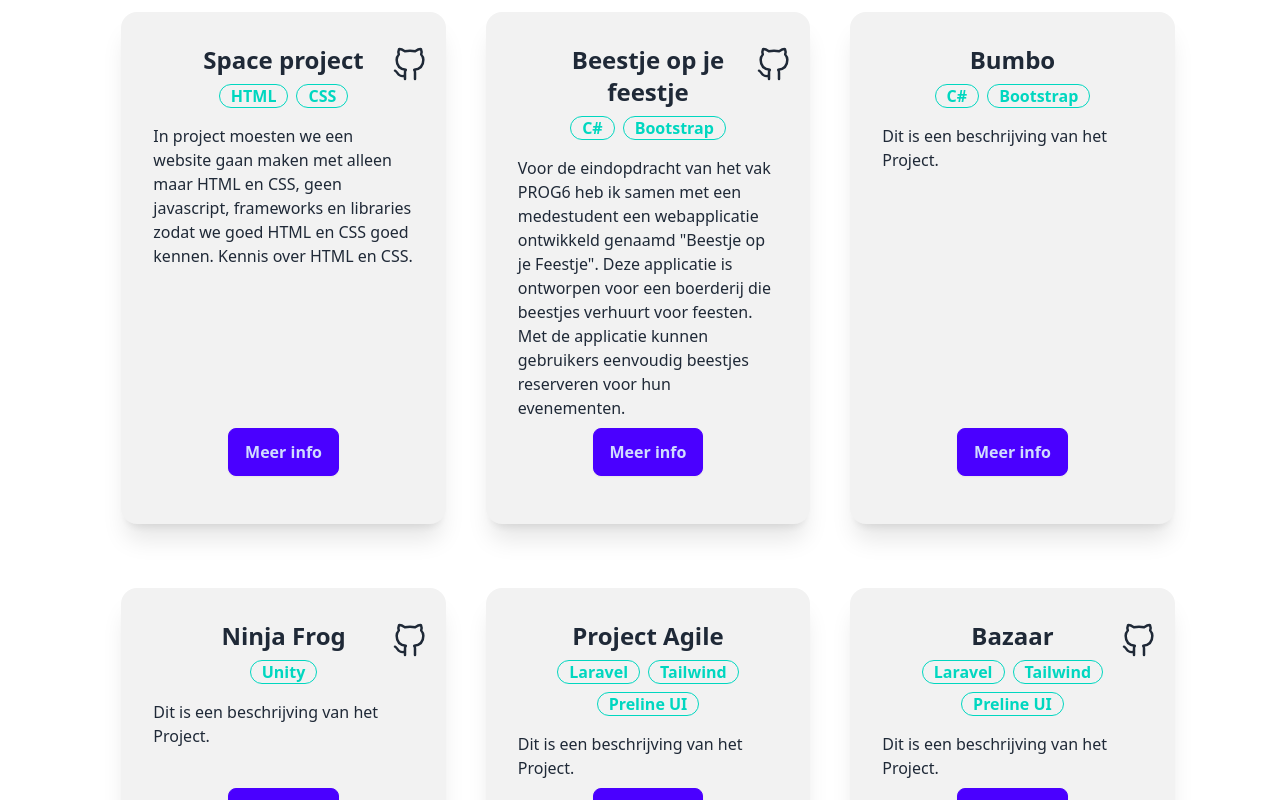
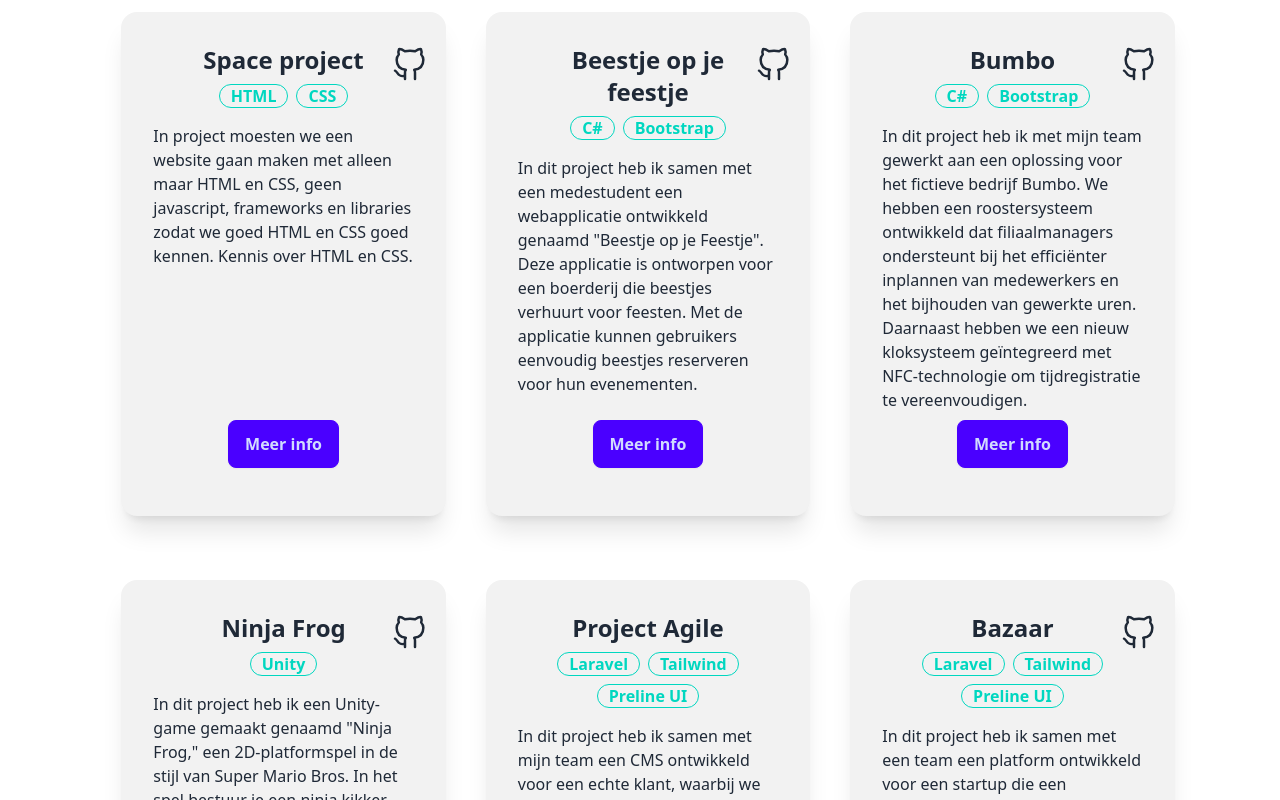
Before and after one commit to Luuk0510/luuk0510.github.io, a Vue app: page /avans in a window 1280 px wide. Shown: the part 700-1500 px from the top of the page. Built offline with nearby package versions, Linux system fonts and the light colour scheme.

Commit message:
add: project text

```diff
--- a/src/views/avans/Avans.vue
+++ b/src/views/avans/Avans.vue
@@ -13,35 +13,36 @@ const projects = ref([
     {
         title: 'Beestje op je feestje',
         badges: ['C#', 'Bootstrap'],
-        description: 'Voor de eindopdracht van het vak PROG6 heb ik samen met een medestudent een webapplicatie ontwikkeld genaamd "Beestje op je Feestje". Deze applicatie is ontworpen voor een boerderij die beestjes verhuurt voor feesten. Met de applicatie kunnen gebruikers eenvoudig beestjes reserveren voor hun evenementen.',
+        description: 'In dit project heb ik samen met een medestudent een webapplicatie ontwikkeld genaamd "Beestje op je Feestje". Deze applicatie is ontworpen voor een boerderij die beestjes verhuurt voor feesten. Met de applicatie kunnen gebruikers eenvoudig beestjes reserveren voor hun evenementen.',
         link: 'https://github.com/Luuk0510/beestje-op-je-feestje'
     },
     {
         title: 'Bumbo',
         badges: ['C#', 'Bootstrap'],
-        description: 'Dit is een beschrijving van het Project.',
+        description: 'In dit project heb ik met mijn team gewerkt aan een oplossing voor het fictieve bedrijf Bumbo. We hebben een roostersysteem ontwikkeld dat filiaalmanagers ondersteunt bij het efficiënter inplannen van medewerkers en het bijhouden van gewerkte uren. Daarnaast hebben we een nieuw kloksysteem geïntegreerd met NFC-technologie om tijdregistratie te vereenvoudigen.',
+        link: 'https://github.com/Luuk0510/bumbo'
     },
     {
         title: 'Ninja Frog',
         badges: ['Unity'],
-        description: 'Dit is een beschrijving van het Project.',
+        description: 'In dit project heb ik een Unity-game gemaakt genaamd "Ninja Frog," een 2D-platformspel in de stijl van Super Mario Bros. In het spel bestuur je een ninja kikker die door uitdagende levels springt, vijanden verslaat en fruit verzamelt. Het spel bevat power-ups, checkpoints en een highscoresysteem.',
         link: 'https://github.com/Luuk0510/space-project'
     },
     {
         title: 'Project Agile',
         badges: ['Laravel', 'Tailwind', 'Preline UI'],
-        description: 'Dit is een beschrijving van het Project.',
+        description: 'In dit project heb ik samen met mijn team een CMS ontwikkeld voor een echte klant, waarbij we gebruik hebben gemaakt van de Scrum- en Agile-methodologieën.',
     },
     {
         title: 'Bazaar',
         badges: ['Laravel', 'Tailwind', 'Preline UI'],
-        description: 'Dit is een beschrijving van het Project.',
+        description: 'In dit project heb ik samen met een team een platform ontwikkeld voor een startup die een concurrent van Marktplaats wil worden, met extra functies zoals veilingen en verhuur. Het platform is geschikt voor particulieren en bedrijven en biedt whitelabel-opties. We werkten volgens Scrum en Agile.',
         link: 'https://github.com/Luuk0510/bazaar'
     },
     {
         title: 'Bazaar transport',
         badges: ['Javascript', 'SCSS'],
-        description: 'Dit is een beschrijving van het Project.',
+        description: 'Voor deze eindopdracht heb ik samen met een medestudent een transport-simulatie-app ontwikkeld in JavaScript. De app simuleert hoe pakketten in vrachtwagens worden geladen, met drag-and-drop functies en weersafhankelijke beperkingen.',
         link: 'https://github.com/Luuk0510/bazaar-transport'
     },
     {
```
